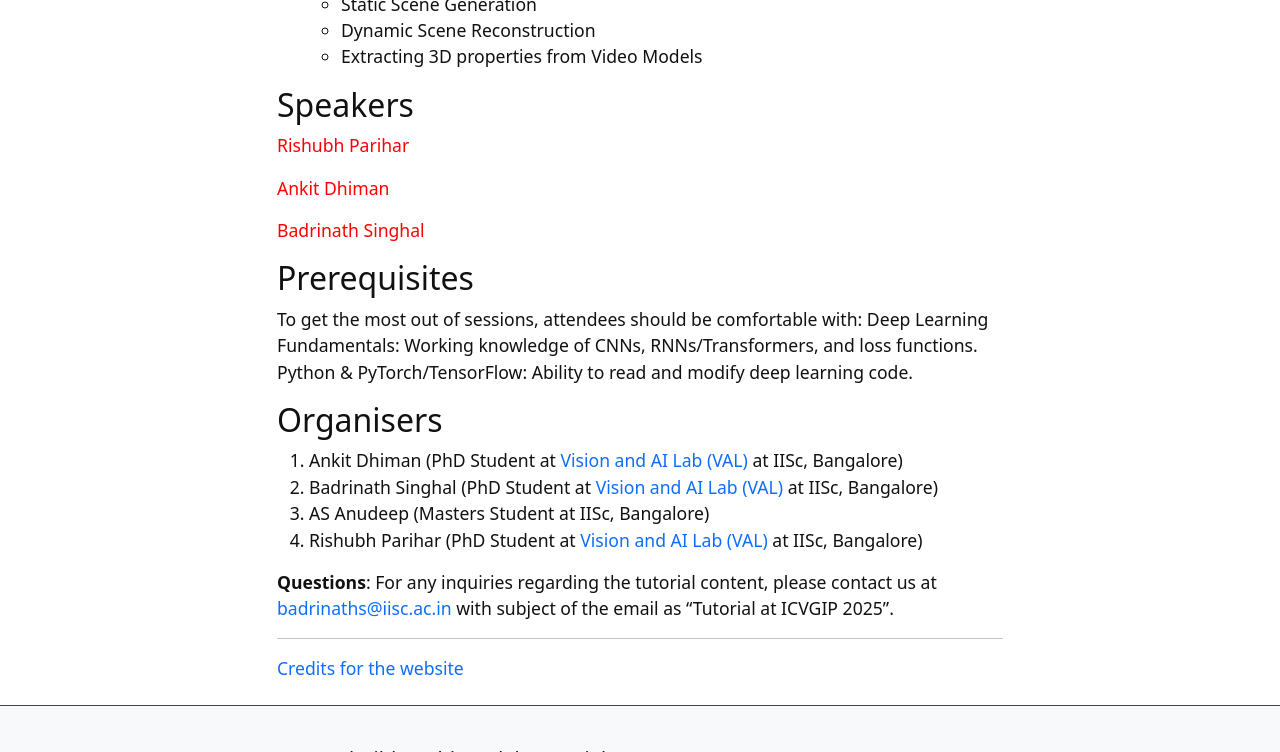
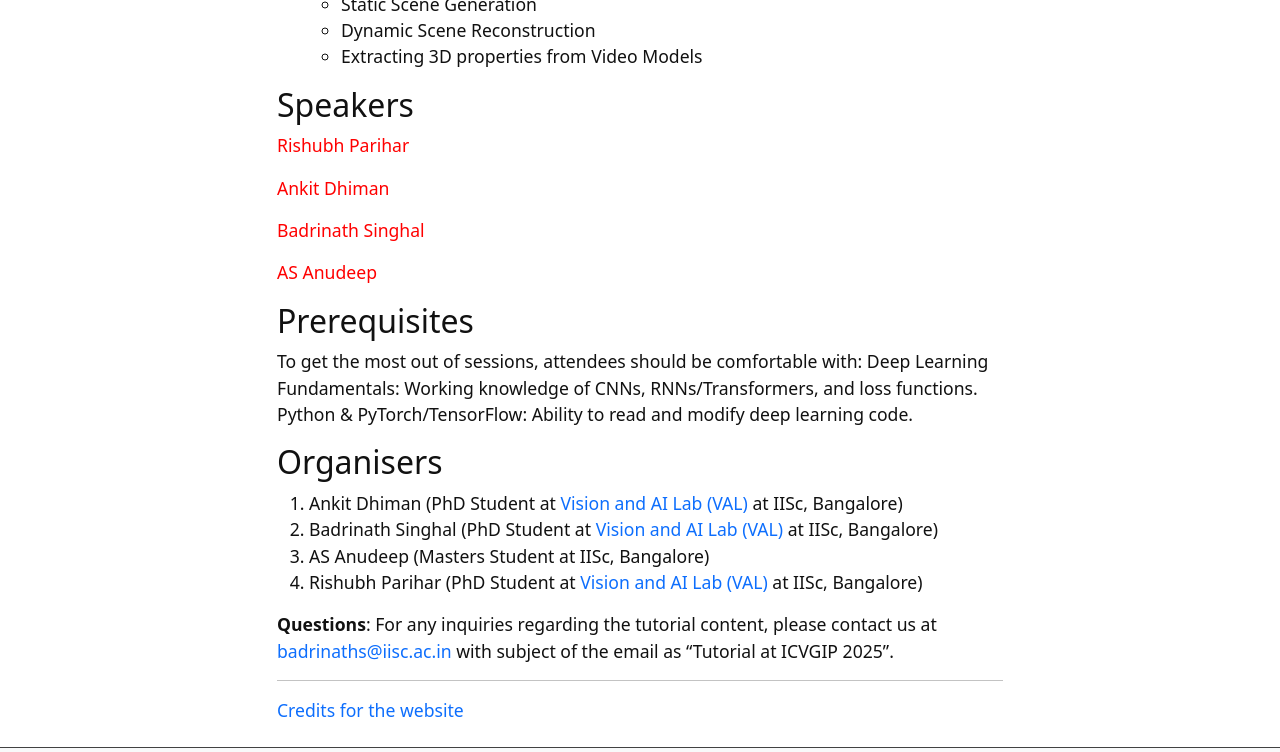
Before and after one commit to howtobuildworldmodels/howtobuildworldmodels.github.io, a Jekyll site: the page built from index.md, in a window 1280 px wide and 900 px high, scrolled down 1418 px, cut to the strip 0-752 px from the top of the window. Built offline with Jekyll 4.4.1, drawn with Linux system fonts in a browser that asks for light colours.

Commit message:
Add AS Anudeep to the list of attendees

```diff
--- a/index.md
+++ b/index.md
@@ -54,6 +54,8 @@ Generative models have advanced rapidly in recent years, driving breakthroughs a
 
 <span style="color: red;">Badrinath Singhal</span>
 
+<span style="color: red;">AS Anudeep</span>
+
 
 ## Prerequisites
 To get the most out of sessions, attendees should be comfortable with:
```
